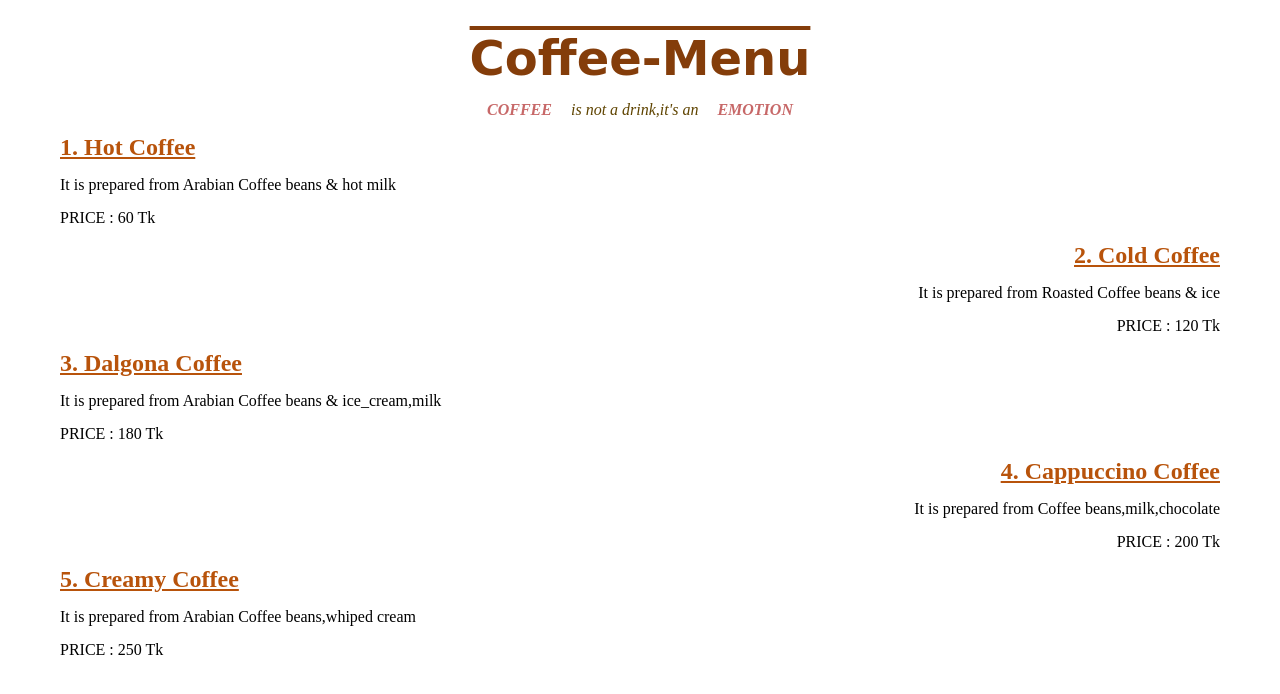
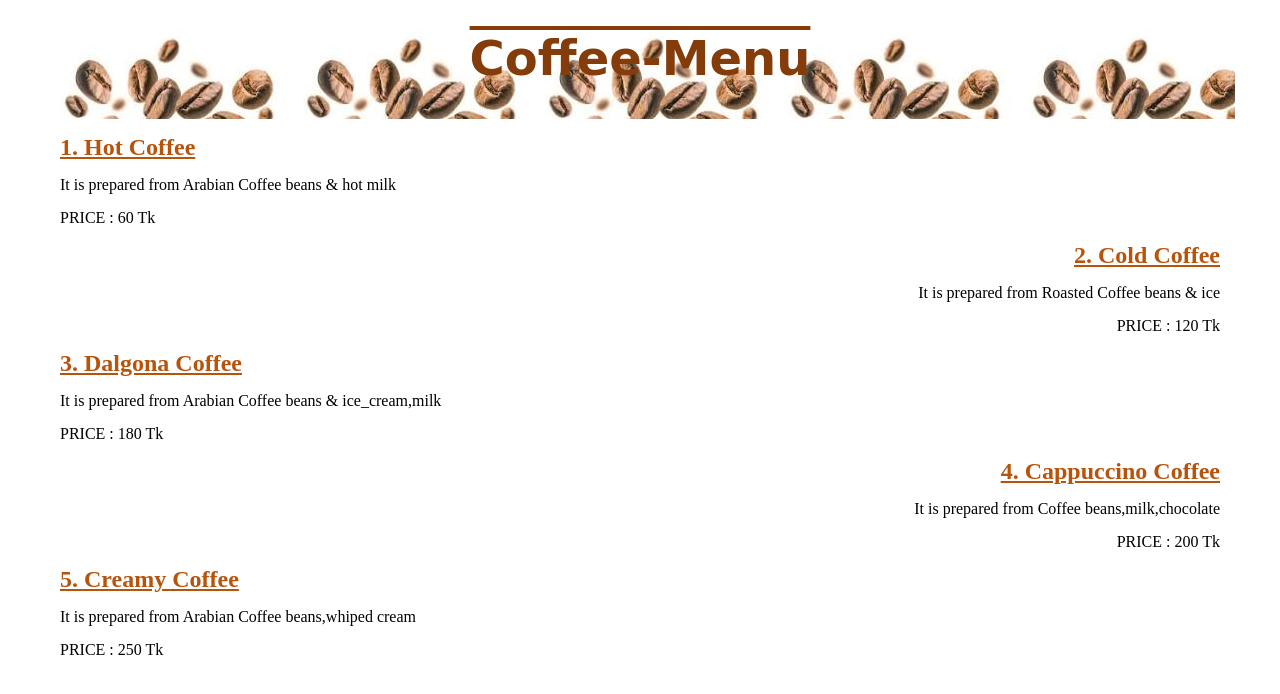
Before and after one commit to SadiaIT21062/CoffeeMenu, a plain HTML site: page index.html in a window 1280 px wide. Drawn offline with Linux system fonts and the light colour scheme.

Commit message:
back add

```diff
--- a/blog.css
+++ b/blog.css
@@ -6,11 +6,13 @@ h2{
     /* border-style: double; */
     text-decoration: overline;
 }
-#h{
+/* #h{
     color: rgb(95, 68, 0);
-}
+} */
 #hed{
     text-align: center;
+    background-image: url('/photo/download\ \(1\).jpg');
+    /* color: black; */
 }
 *{
     margin: 15px;
--- a/index.html
+++ b/index.html
@@ -9,7 +9,8 @@
 <body>
     <div id="hed">
         <h2>Coffee-Menu</h2>
-        <p id="h"><i><span class="spaan">COFFEE</span> is not a drink,it's an <span class="spaan">EMOTION</span></i></p>
+        <br>
+        <!-- <p id="h"><i><span class="spaan">COFFEE</span> is not a drink,it's an <span class="spaan">EMOTION</span></i></p> -->
     </div>
 
 
```
Also changed, not shown: photo/b6445f4b1f855ab0a3d837dbe3e715ac.jpg (added), photo/download (1).jpg (added), photo/images.jpg (added).
